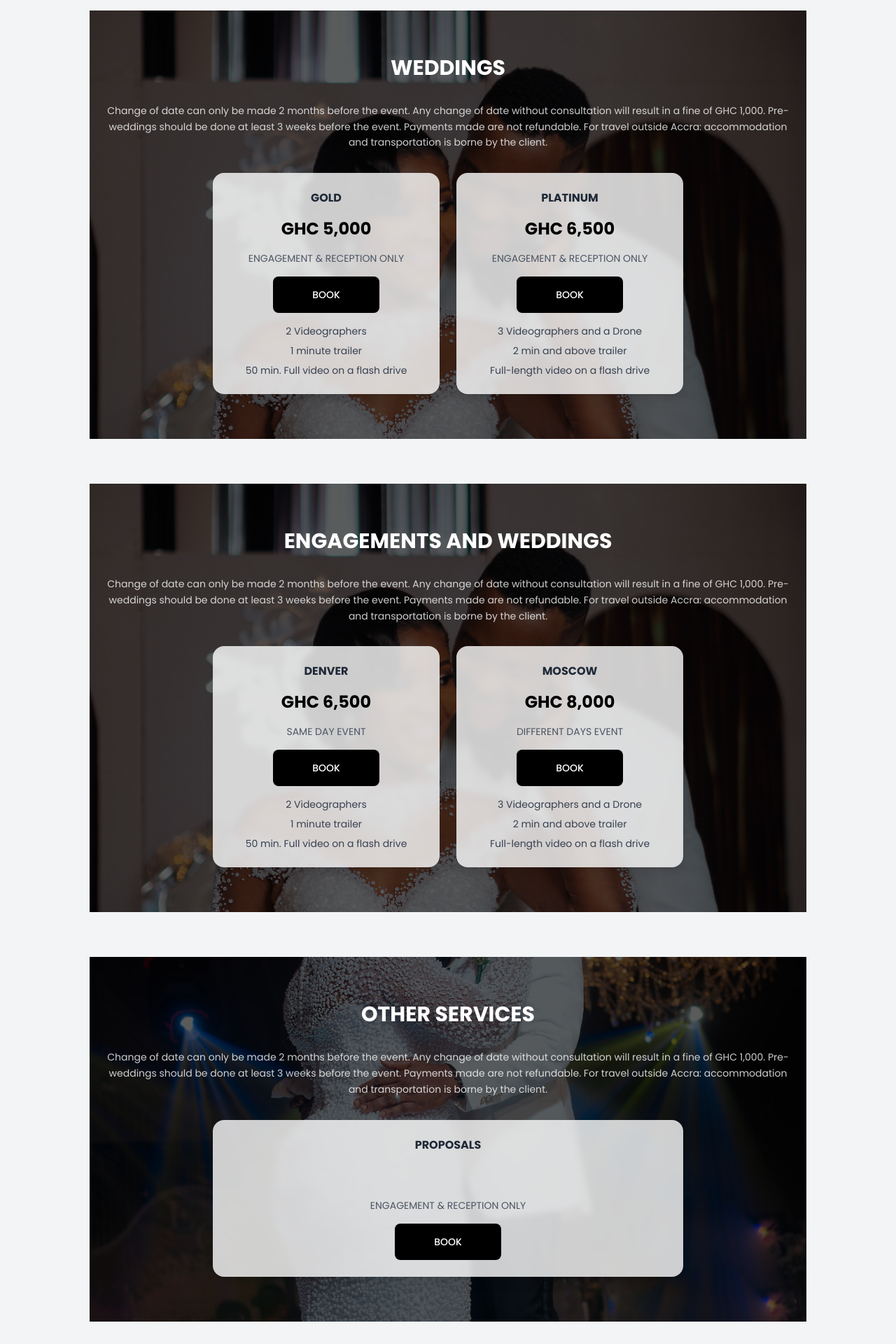
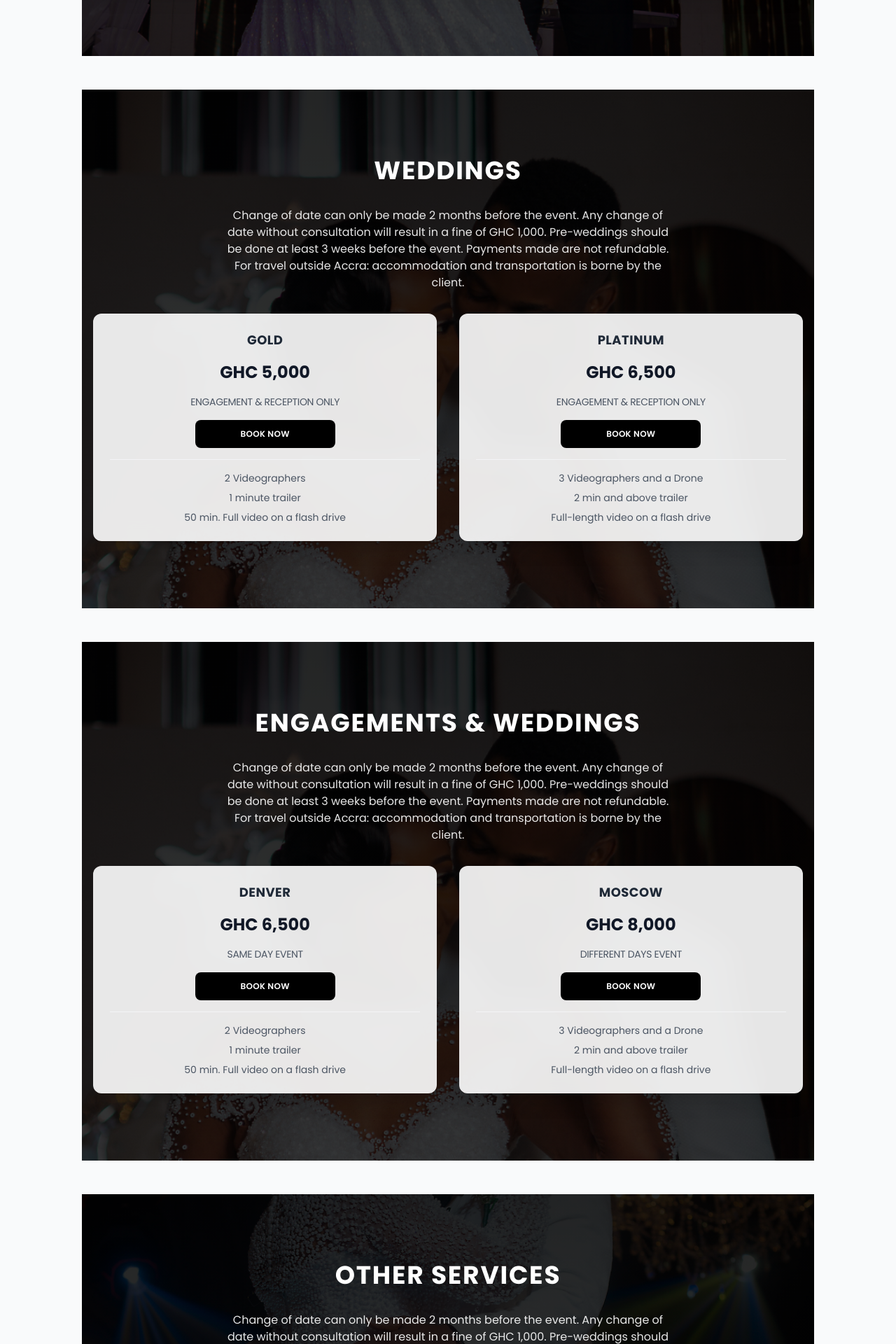
Before and after one commit to Kaeytee/All-is-well-shot-IT, a React (Create React App) app in the folder client/: page /ratecard in a window 1280 px wide. Shown: the part 760-2680 px from the top of the page at 70% size. Built offline with nearby package versions, Linux system fonts and the light colour scheme.

Commit message:
Refactor RateCard component and related styles for improved layout and responsiveness; remove unused About.css and Team.css files

```diff
--- a/client/src/Assets/OtherS.js
+++ b/client/src/Assets/OtherS.js
@@ -2,7 +2,7 @@ const OtherS = [
 	{
 		id:1,
 		title:"PROPOSALS",
-		fee:'GHC 3,500',
+		fee:'3,500',
 		description:"ENGAGEMENT & RECEPTION ONLY",
 		detail1: 'Drone',
 		detail2: '2 Cameras',
--- a/client/src/Components/AboutHero/AboutHero.tsx
+++ b/client/src/Components/AboutHero/AboutHero.tsx
@@ -6,7 +6,7 @@ const AboutHero = () => {
   return (
     <div className="relative w-full overflow-hidden">
       {/* Hero Section */}
-      <div className="relative w-full h-[594px] overflow-hidden">
+      <div className="relative lg:h-[600px] h-[300px] overflow-hidden group sm:h-[400px] md:h-[600px]">
 	  <img
 		src={about}
 		alt="About Us Background"
--- a/client/src/Pages/About.tsx
+++ b/client/src/Pages/About.tsx
@@ -5,7 +5,10 @@ import AboutHero from '../Components/AboutHero/AboutHero.tsx';
 const About = () => {
   return (
     <div className="mx-auto w-full md:w-11/12 lg:w-4/5">
-      <AboutHero />
+      <div className="relative lg:h-[600px] h-[300px] overflow-hidden group sm:h-[400px] md:h-[600px]">
+        <AboutHero />
+      </div>
+
       <div className="w-full">
         <ServiceGrid />
       </div>
--- a/client/src/Pages/RateCard.tsx
+++ b/client/src/Pages/RateCard.tsx
@@ -2,153 +2,95 @@ import React from 'react';
 import { useNavigate } from 'react-router-dom';
 import CustomerTestimonials from '../Components/CustomerTestimonials/CustomerTestimonials.tsx';
 import Weddings from '../Assets/Weddings';
-// import Proposals from '../Assets/Proposals';
 import Proposal from '../Assets/Proposal.png';
 import Engagements from '../Assets/Engagements';
 import wedding from '../Assets/Wedding.png';
 import engagement from '../Assets/Engagement.png';
-import EandW from '../Assets/EandW.js';
-import OtherS from '../Assets/OtherS.js';
+import EandW from '../Assets/EandW';
+import OtherS from '../Assets/OtherS';
 
-// Generic Card Component
-const RateCardItem = ({ id, title, fee, description, detail1, detail2, detail3 , showDetails = true }) => {
+const RateCardItem = ({ id, title, fee, description, detail1, detail2, detail3, showDetails = true }) => {
   const navigate = useNavigate();
 
   const handleBookClick = () => {
-    navigate('/book-us', {
-      state: {
-        id,
-        title,
-        fee,
-        description,
-        detail1,
-        detail2,
-        detail3,
-      },
-    });
+    navigate('/book-us', { state: { id, title, fee, description, detail1, detail2, detail3 } });
   };
 
   return (
-    <div className="bg-white/80 backdrop-blur-sm rounded-2xl p-6 flex flex-col items-center text-center space-y-4 shadow-lg">
-      <h3 className="font-bold text-gray-800 uppercase">{title}</h3>
-      <p className="text-2xl font-bold">GHC {fee}</p>
-      <p className="text-sm text-gray-600 uppercase">{description}</p>
+    <div className="bg-white/90 backdrop-blur-lg rounded-xl p-6 flex flex-col items-center text-center space-y-4 shadow-xl hover:shadow-2xl transition-all duration-300">
+      <h3 className="text-lg font-bold text-gray-800 uppercase tracking-wide">{title}</h3>
+      <p className="text-2xl font-bold text-gray-900">GHC {fee}</p>
+      <p className="text-sm text-gray-600 uppercase tracking-tight">{description}</p>
       <button
         onClick={handleBookClick}
-        className="bg-black text-white px-14 py-4 rounded-lg hover:bg-gray-800 transition-colors uppercase text-sm font-medium"
+        className="bg-black text-white px-8 py-3 rounded-lg hover:bg-gray-800 transition-colors uppercase text-xs font-semibold tracking-wide w-full max-w-[200px]"
       >
-        Book
+        Book Now
       </button>
       {showDetails && (
-              <ul className="space-y-2 w-full">
-        {detail1 && <li className="text-sm text-gray-700">{detail1}</li>}
-        {detail2 && <li className="text-sm text-gray-700">{detail2}</li>}
-        {detail3 && <li className="text-sm text-gray-700">{detail3}</li>}
+        <ul className="space-y-2 w-full mt-4 border-t border-gray-100 pt-4">
+          {[detail1, detail2, detail3].map((detail, index) =>
+            detail && <li key={index} className="text-sm text-gray-600">{detail}</li>
+          )}
         </ul>
       )}
     </div>
   );
 };
 
-const RateCard = () => {
-  return (
-    <div className="bg-gray-100 justify-center items-center">
-      <div className="w-[80%] mx-auto">
-
-
-      <section className="py-16 px-4 relative bg-cover bg-center mb-16" style={{ backgroundImage: `url(${engagement})` }}>
-        <div className="absolute inset-0"></div>
-        <div className="max-w-6xl mx-auto relative z-10 space-y-8">
-          <h2 className="text-3xl font-bold text-center text-white">TRADITIONAL MARRIAGE</h2>
-          <p className="text-white/80 text-center mx-auto text-sm leading-relaxed" style={{ maxWidth: '1186px' }}>
+const RateCardSection = ({ title, backgroundImage, items, showDetails = true, columns = 2 }) => (
+  <section className="relative py-16 md:py-24 px-4 bg-cover bg-center" style={{ backgroundImage: `url(${backgroundImage})` }}>
+    <div className="absolute inset-0 bg-gradient-to-b from-black/60 to-black/40" />
+    <div className="max-w-7xl mx-auto relative z-10 space-y-8">
+      <h2 className="text-2xl md:text-4xl font-bold text-center text-white uppercase tracking-wider">{title}</h2>
+      <p className="text-white/90 text-center mx-auto text-sm md:text-base leading-relaxed max-w-prose">
         Change of date can only be made 2 months before the event. Any change of date without
         consultation will result in a fine of GHC 1,000. Pre-weddings should be done at least 3
         weeks before the event. Payments made are not refundable. For travel outside Accra:
         accommodation and transportation is borne by the client.
       </p>
-          <div className="grid md:grid-cols-2 gap-6 mt-8 max-w-2xl mx-auto">
-            {Engagements.map((item) => (
-              <RateCardItem key={item.id} {...item} />
+      <div className={`grid grid-cols-1 md:grid-cols-${columns} gap-6 md:gap-8 mt-8 justify-center`}>
+        {items.map((item) => (
+          <RateCardItem key={item.id} {...item} showDetails={showDetails} />
         ))}
       </div>
     </div>
   </section>
+);
 
-      <section className="py-16 px-4 relative bg-cover bg-center mb-16" style={{ backgroundImage: `url(${wedding})` }}>
-        <div className="absolute inset-0 "></div>
-        <div className="max-w-6xl mx-auto relative z-10 space-y-8">
-          <h2 className="text-3xl font-bold text-center text-white">WEDDINGS</h2>
-          <p className="text-white/80 text-center mx-auto text-sm leading-relaxed" style={{ maxWidth: '1186px' }}>
-            Change of date can only be made 2 months before the event. Any change of date without
-            consultation will result in a fine of GHC 1,000. Pre-weddings should be done at least 3
-            weeks before the event. Payments made are not refundable. For travel outside Accra:
-            accommodation and transportation is borne by the client.
-          </p>
-          <div className="grid md:grid-cols-2 gap-6 mt-8 max-w-2xl mx-auto">
-            {Weddings.map((item) => (
-              <RateCardItem key={item.id} {...item} />
-            ))}
+const RateCard = () => {
+  return (
+    <div className="bg-gray-50">
+      <div className="mx-auto space-y-8 px-4 sm:px-6 md:space-y-12 md:px-8 lg:px-16 lg:w-11/12 ">
+        <RateCardSection
+          title="Traditional Marriage"
+          backgroundImage={engagement}
+          items={Engagements}
+          columns={2}
+        />
+
+        <RateCardSection
+          title="Weddings"
+          backgroundImage={wedding}
+          items={Weddings}
+          columns={2}
+        />
+
+        <RateCardSection
+          title="Engagements & Weddings"
+          backgroundImage={wedding}
+          items={EandW}
+          columns={2}
+        />
+
+        <RateCardSection
+          title="Other Services"
+          backgroundImage={Proposal}
+          items={OtherS}
+          showDetails={false}
+          columns={1}
+        />
       </div>
-        </div>
-      </section>
-      <section className="py-16 px-4 relative bg-cover bg-center mb-16" style={{ backgroundImage: `url(${wedding})` }}>
-        <div className="absolute inset-0 "></div>
-        <div className="max-w-6xl mx-auto relative z-10 space-y-8">
-          <h2 className="text-3xl font-bold text-center text-white uppercase">engagements and weddings</h2>
-          <p className="text-white/80 text-center mx-auto text-sm leading-relaxed" style={{ maxWidth: '1186px' }}>
-            Change of date can only be made 2 months before the event. Any change of date without
-            consultation will result in a fine of GHC 1,000. Pre-weddings should be done at least 3
-            weeks before the event. Payments made are not refundable. For travel outside Accra:
-            accommodation and transportation is borne by the client.
-          </p>
-          <div className="grid md:grid-cols-2 gap-6 mt-8 max-w-2xl mx-auto">
-            {EandW.map((item) => (
-              <RateCardItem key={item.id} {...item} />
-            ))}
-          </div>
-        </div>
-      </section>
-
-      <section className="py-16 px-4 relative bg-cover bg-center mb-16" style={{ backgroundImage: `url(${Proposal})` }}>
-        <div className="absolute inset-0"></div>
-        <div className="max-w-6xl mx-auto relative z-10 space-y-8">
-          <h2 className="text-3xl font-bold text-center text-white uppercase">other services</h2>
-          <p className="text-white/80 text-center mx-auto text-sm leading-relaxed" style={{ maxWidth: '1186px' }}>
-            Change of date can only be made 2 months before the event. Any change of date without
-            consultation will result in a fine of GHC 1,000. Pre-weddings should be done at least 3
-            weeks before the event. Payments made are not refundable. For travel outside Accra:
-            accommodation and transportation is borne by the client.
-          </p>
-          <div className="grid md:grid-cols-1 gap-6 mt-8 max-w-2xl mx-auto text-transparent">
-            {OtherS.map((item) => (
-              <RateCardItem key={item.id} {...item} showDetails={false}/>
-            ))}
-          </div>
-        </div>
-
-{/* COMBO PACKAGE  */}
-
-{/* <div className="grid md:grid-cols-3 gap-6 mt-8">
-            {Weddings.map((item) => (
-              <RateCardItem key={item.id} {...item} />
-            ))}
-          </div> */}
-
-
-
-
-
-
-
-
-
-
-
-
-      </section>
-
-      </div>
-
 
       <CustomerTestimonials />
     </div>
```
Also changed, not shown: client/src/Pages/Styles/Team.css (deleted, +0 -10 lines), client/src/Pages/Styles/About.css (renamed from client/src/Pages/About.css). Lines whose indentation alone changed are shown as unchanged.
